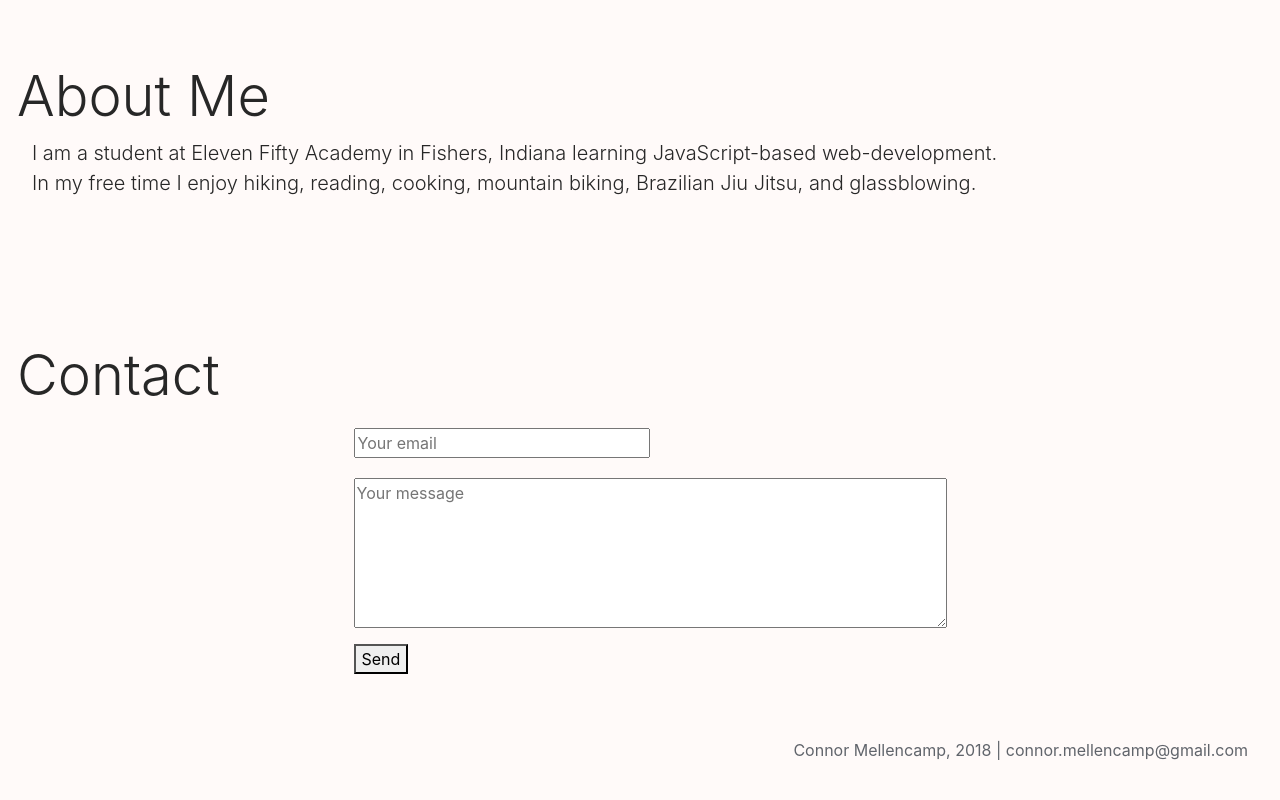
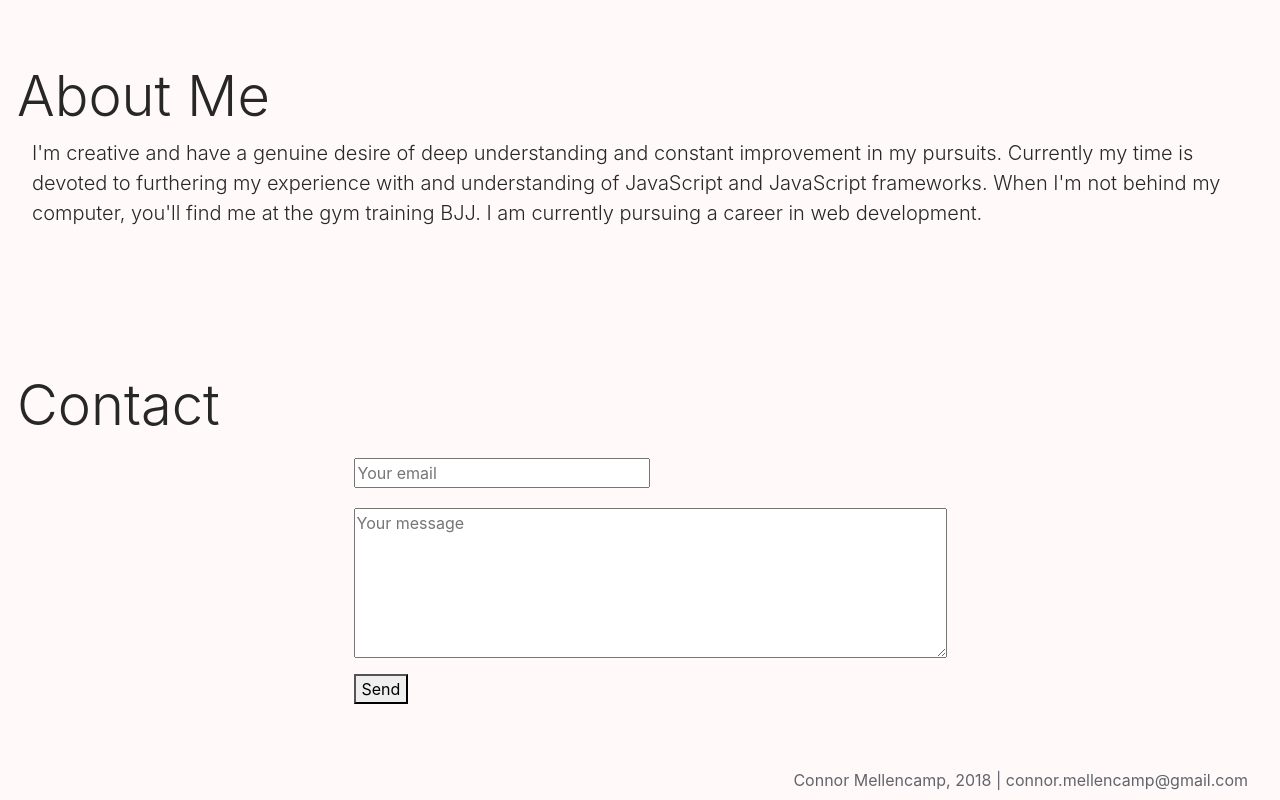
Before and after one commit to comellen/portfolio, a plain HTML site: page index.html in a window 1280 px wide. Shown: the part 1904-2704 px from the top of the page. Before the commit the page ends 2674 px from the top, so only its background shows below. Drawn offline with nearby package versions, Linux system fonts and the light colour scheme.

Commit message:
changed about-me

```diff
--- a/index.html
+++ b/index.html
@@ -142,11 +142,7 @@
             <div class="row">
                 <h1 class="display-4 float-left" id="aboutMe">About Me</h1>
             </div>
-            <p class="lead projText">I am a student at Eleven Fifty Academy in Fishers, Indiana learning
-                JavaScript-based web-development.
-                <br>
-                In my free time I enjoy hiking, reading, cooking, mountain biking, Brazilian Jiu Jitsu, and
-                glassblowing.</p>
+            <p class="lead projText">I'm creative and have a genuine desire of deep understanding and constant improvement in my pursuits. Currently my time is devoted to furthering my experience with and understanding of JavaScript and JavaScript frameworks. When I'm not behind my computer, you'll find me at the gym training BJJ. I am currently pursuing a career in web development.</p>
         </div>
         <a name="contact"></a>
         <div class="jumbotron" id="jumboContact">
```
